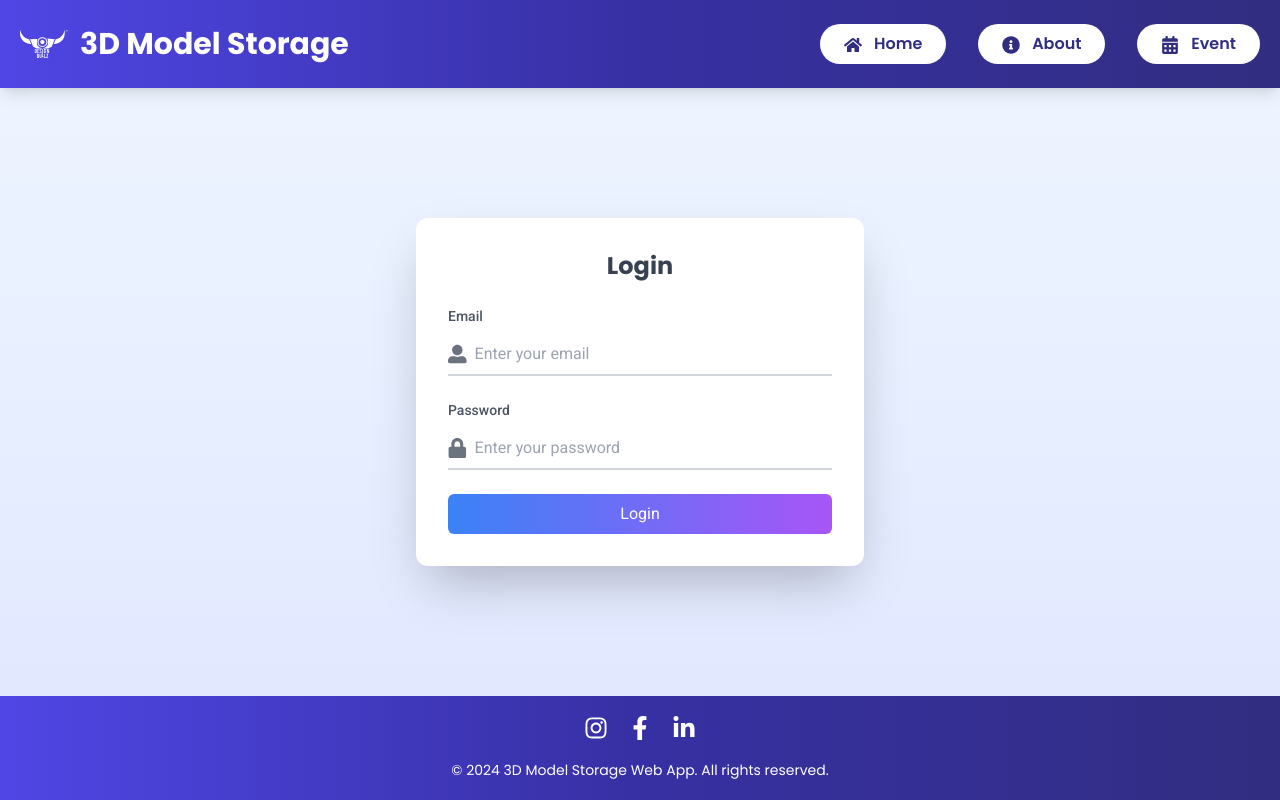
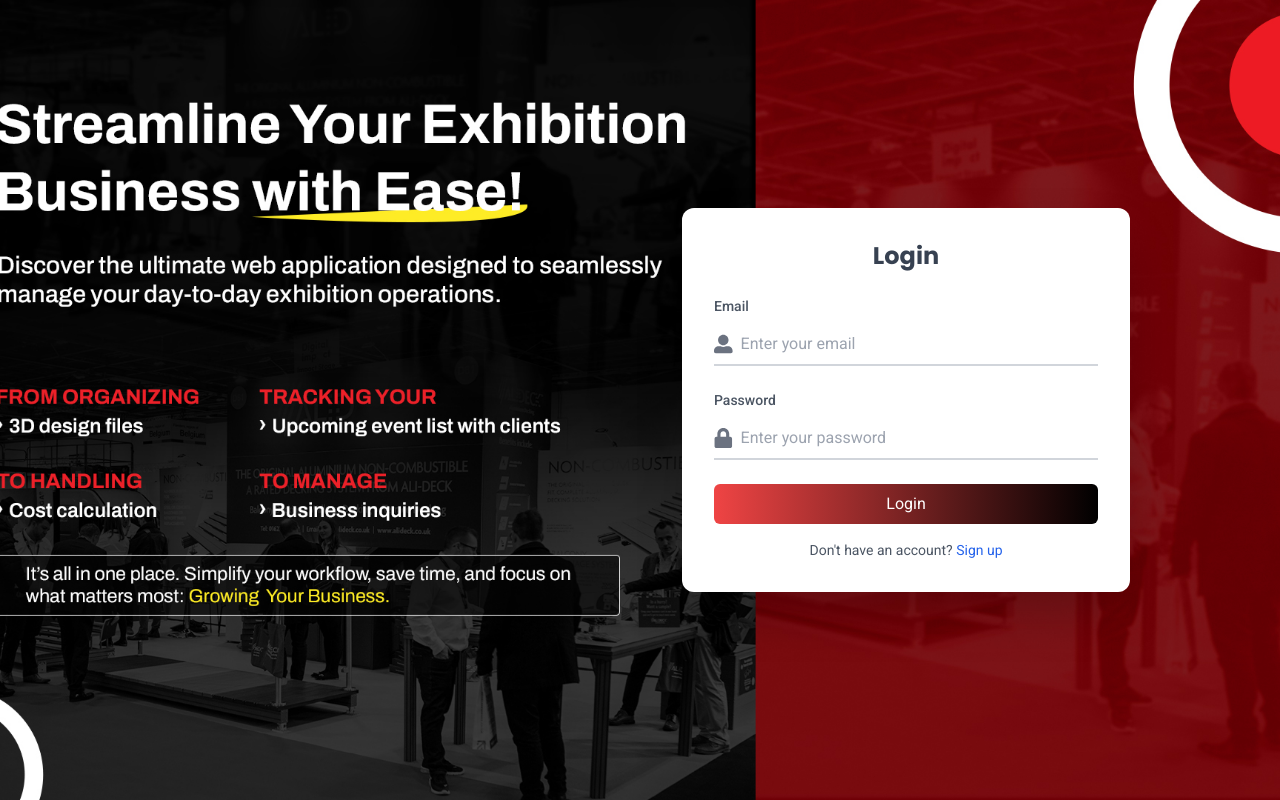
Before and after one commit to DesignBullz/3D_Storage_Website, a React (Vite) app in the folder frontend/: page / in a window 1280 px wide. Built offline with nearby package versions, Linux system fonts and the light colour scheme.

Commit message:
27-11-2024

```diff
--- a/frontend/src/pages/Login.jsx
+++ b/frontend/src/pages/Login.jsx
@@ -1,8 +1,8 @@
 // import React, { useState } from "react";
 // import { FaUserAlt, FaLock } from "react-icons/fa";
 // import { useNavigate } from "react-router-dom";
-// import Header from "./Header";
-// import Footer from "./Footer";
+// import Header from "./Header.jsx";
+// import Footer from "./Footer.jsx";
 // import axios from "axios";
 
 // function Login() {
@@ -15,7 +15,7 @@
 //     e.preventDefault();
 
 //     try {
-//       const response = await axios.post("http://localhost:8080/login", {
+//       const response = await axios.post("https://api.dbzmanager.com/login", {
 //         email,
 //         password,
 //       });
@@ -41,7 +41,7 @@
 //     <div className="flex flex-col min-h-screen bg-gradient-to-b from-blue-50 to-indigo-100">
 //       <Header />
 //       <main className="flex justify-center items-center flex-grow p-8">
-//         <div className="w-full max-w-md p-8 bg-white rounded-xl shadow-2xl transform transition-all hover:scale-105 duration-500">
+//         <div className="w-full max-w-md p-8 bg-white rounded-xl shadow-2xl transform transition-all ">
 //           <h2 className="text-2xl font-heading font-bold text-center text-gray-700 mb-6">
 //             Login
 //           </h2>
@@ -102,9 +102,9 @@
 import React, { useState } from "react";
 import { FaUserAlt, FaLock } from "react-icons/fa";
 import { useNavigate } from "react-router-dom";
-import Header from "./Header.jsx";
-import Footer from "./Footer.jsx";
 import axios from "axios";
+import backgroundImage from "../assets/r.jpg"; // Adjust the path to your image
+import { Link } from "react-router-dom"; // Import Link from react-router-dom
 
 function Login() {
   const [email, setEmail] = useState("");
@@ -116,7 +116,7 @@ function Login() {
     e.preventDefault();
 
     try {
-      const response = await axios.post("https://api.dbzmanager.com/login", {
+      const response = await axios.post("http://localhost:8080/login", {
         email,
         password,
       });
@@ -139,14 +139,29 @@ function Login() {
   };
 
   return (
-    <div className="flex flex-col min-h-screen bg-gradient-to-b from-blue-50 to-indigo-100">
-      <Header />
+    <div
+      className="flex flex-col min-h-screen bg-gradient-to-b from-blue-50 to-indigo-100"
+      style={{
+        backgroundImage: `url(${backgroundImage})`,
+        backgroundSize: "cover", // Ensures the image fully covers the container
+        backgroundPosition: "center", // Keeps the image centered
+        backgroundRepeat: "no-repeat", // Prevents the background from repeating
+        backgroundAttachment: "fixed", // Keeps the background fixed when scrolling
+        height: "100vh", // Ensures the container takes up the full viewport height
+      }}
+    >
       <main className="flex justify-center items-center flex-grow p-8">
-        <div className="w-full max-w-md p-8 bg-white rounded-xl shadow-2xl transform transition-all ">
+        <div
+          className="w-full max-w-md p-8 bg-white rounded-xl shadow-2xl transform transition-all absolute"
+          style={{
+            right: "150px", // Adjust this value to control how much space to the left the form should have
+            top: "50%",
+            transform: "translateY(-50%)", // To vertically center the form
+          }}
+        >
           <h2 className="text-2xl font-heading font-bold text-center text-gray-700 mb-6">
             Login
           </h2>
-
           <form onSubmit={handleLogin}>
             <div className="mb-6">
               <label className="block text-sm font-medium text-gray-600 mb-2">
@@ -186,14 +201,23 @@ function Login() {
 
             <button
               type="submit"
-              className="bg-gradient-to-r from-blue-500 to-purple-500 text-white px-6 py-2 rounded-md w-full hover:bg-gradient-to-r hover:from-blue-600 hover:to-purple-600 transition-all duration-300"
+              className="bg-gradient-to-r from-red-500 to-black text-white px-6 py-2 rounded-md w-full hover:bg-gradient-to-r hover:from-yellow-300 hover:to-yellow-600 transition-all duration-300"
             >
               Login
             </button>
           </form>
+
+          {/* Sign-up Link */}
+          <div className="mt-4 text-center">
+            <p className="text-sm text-gray-600">
+              Don't have an account?{" "}
+              <Link to="/signup" className="text-blue-600 hover:underline">
+                Sign up
+              </Link>
+            </p>
+          </div>
         </div>
       </main>
-      <Footer />
     </div>
   );
 }
--- a/frontend/src/pages/Signup.jsx
+++ b/frontend/src/pages/Signup.jsx
@@ -1,8 +1,8 @@
 // import React, { useState } from "react";
 // import { FaUserAlt, FaLock, FaEnvelope } from "react-icons/fa";
 // import { useNavigate } from "react-router-dom";
-// import Header from "./Header";
-// import Footer from "./Footer";
+// import Header from "./Header.jsx";
+// import Footer from "./Footer.jsx";
 
 // function Signup() {
 //   const [email, setEmail] = useState("");
@@ -15,15 +15,47 @@
 //   const handleSignup = async (e) => {
 //     e.preventDefault();
 
+//     // Check if passwords match
 //     if (password !== confirmPassword) {
 //       setErrorMessage("Passwords do not match.");
 //       return;
 //     }
 
-//     if (email && username && password) {
-//       navigate("/login");
-//     } else {
+//     // Check if all fields are filled
+//     if (!email || !username || !password) {
 //       setErrorMessage("Please fill out all fields.");
+//       return;
+//     }
+
+//     // Make the API call
+//     try {
+//       const response = await fetch("https://api.dbzmanager.com/signup", {
+//         method: "POST",
+//         headers: {
+//           "Content-Type": "application/json",
+//         },
+//         body: JSON.stringify({
+//           email,
+//           username,
+//           password,
+//           confirmPassword,
+//         }),
+//       });
+
+//       const data = await response.json();
+
+//       if (response.ok) {
+//         // If successful, navigate to the login page
+//         navigate("/login");
+//       } else {
+//         // If there's an error, set the error message from the backend
+//         setErrorMessage(
+//           data.error || "Something went wrong. Please try again."
+//         );
+//       }
+//     } catch (error) {
+//       console.error("Error during signup:", error);
+//       setErrorMessage("Something went wrong. Please try again.");
 //     }
 //   };
 
@@ -109,7 +141,7 @@
 //               type="submit"
 //               className="bg-gradient-to-r from-pink-500 to-purple-500 text-white px-6 py-2 rounded-md w-full hover:bg-gradient-to-r hover:from-pink-600 hover:to-purple-600 transition-all duration-300"
 //             >
-//               Sign Up
+//               SignUp
 //             </button>
 //           </form>
 //         </div>
@@ -124,8 +156,7 @@
 import React, { useState } from "react";
 import { FaUserAlt, FaLock, FaEnvelope } from "react-icons/fa";
 import { useNavigate } from "react-router-dom";
-import Header from "./Header.jsx";
-import Footer from "./Footer.jsx";
+import backgroundImage from "../assets/r.jpg"; // Adjust the path to your image
 
 function Signup() {
   const [email, setEmail] = useState("");
@@ -152,7 +183,7 @@ function Signup() {
 
     // Make the API call
     try {
-      const response = await fetch("https://api.dbzmanager.com/signup", {
+      const response = await fetch("http://localhost:8080/signup", {
         method: "POST",
         headers: {
           "Content-Type": "application/json",
@@ -183,10 +214,26 @@ function Signup() {
   };
 
   return (
-    <div className="flex flex-col min-h-screen bg-gradient-to-b from-pink-50 to-purple-100">
-      <Header />
+    <div
+      className="flex flex-col min-h-screen bg-gradient-to-b from-blue-50 to-indigo-100"
+      style={{
+        backgroundImage: `url(${backgroundImage})`,
+        backgroundSize: "cover", // Ensures the image fully covers the container
+        backgroundPosition: "center", // Keeps the image centered
+        backgroundRepeat: "no-repeat", // Prevents the background from repeating
+        backgroundAttachment: "fixed", // Keeps the background fixed when scrolling
+        height: "100vh", // Ensures the container takes up the full viewport height
+      }}
+    >
       <main className="flex justify-center items-center flex-grow p-8">
-        <div className="w-full max-w-md p-8 bg-white rounded-xl shadow-2xl transform transition-all hover:scale-105 duration-500">
+        <div
+          className="w-full max-w-md p-8 bg-white rounded-xl shadow-2xl transform transition-all absolute"
+          style={{
+            right: "150px", // Adjust this value to control how much space to the left the form should have
+            top: "50%",
+            transform: "translateY(-50%)", // To vertically center the form
+          }}
+        >
           <h2 className="text-2xl font-heading font-bold text-center text-gray-700 mb-6">
             Sign Up
           </h2>
@@ -262,14 +309,13 @@ function Signup() {
 
             <button
               type="submit"
-              className="bg-gradient-to-r from-pink-500 to-purple-500 text-white px-6 py-2 rounded-md w-full hover:bg-gradient-to-r hover:from-pink-600 hover:to-purple-600 transition-all duration-300"
+              className="bg-gradient-to-r from-red-500 to-black text-white px-6 py-2 rounded-md w-full hover:bg-gradient-to-r hover:from-yellow-300 hover:to-yellow-600 transition-all duration-300"
             >
-              SignUp
+              Sign Up
             </button>
           </form>
         </div>
       </main>
-      <Footer />
     </div>
   );
 }
```
Also changed, not shown: frontend/src/assets/r.jpg (added).
